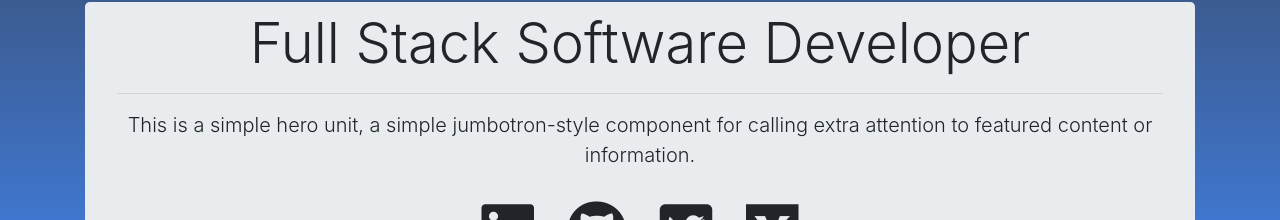
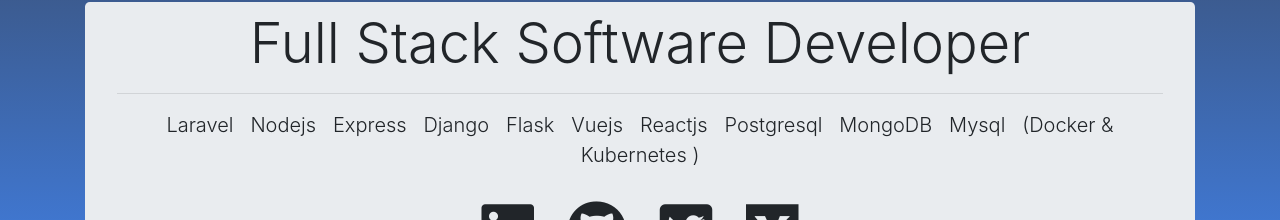
Before and after one commit to songokjesse/myportfolio-react, a React (Create React App) app: page / in a window 1280 px wide. Shown: the part 330-550 px from the top of the page. Built offline with nearby package versions, Linux system fonts and the light colour scheme.

Commit message:
Added github pages

```diff
--- a/package.json
+++ b/package.json
@@ -2,8 +2,10 @@
   "name": "myportfolio",
   "version": "0.1.0",
   "private": true,
+  "homepage": "https://jessesongok.github.io/myprofile",
   "dependencies": {
     "bootstrap": "^4.3.1",
+    "gh-pages": "^2.0.1",
     "jquery": "^3.3.1",
     "popper.js": "^1.14.7",
     "react": "^16.8.3",
@@ -18,7 +20,9 @@
     "start": "react-scripts start",
     "build": "react-scripts build",
     "test": "react-scripts test",
-    "eject": "react-scripts eject"
+    "eject": "react-scripts eject",
+    "predeploy": "yarn run build",
+    "deploy": "gh-pages -d build"
   },
   "eslintConfig": {
     "extends": "react-app"
--- a/src/Components/Index.js
+++ b/src/Components/Index.js
@@ -10,8 +10,7 @@
                     <div className="jumbotron py-2">
                         <h1 className="display-4">Full Stack Software Developer</h1>
                             <hr/>
-                            <p className="lead">This is a simple hero unit, a simple jumbotron-style component for calling
-                            extra attention to featured content or information.</p>
+                            <p className="lead">Laravel &nbsp; Nodejs &nbsp; Express &nbsp; Django &nbsp; Flask &nbsp; Vuejs &nbsp; Reactjs &nbsp; Postgresql &nbsp; MongoDB &nbsp; Mysql &nbsp; (Docker & Kubernetes )</p>
                             <p className="lead">
                                 <span className="iconSize">
                                 <i className="fab fa-linkedin"></i> &nbsp;
```
Also changed, not shown: 1 other file (tests, documents, lock files or other folders).
